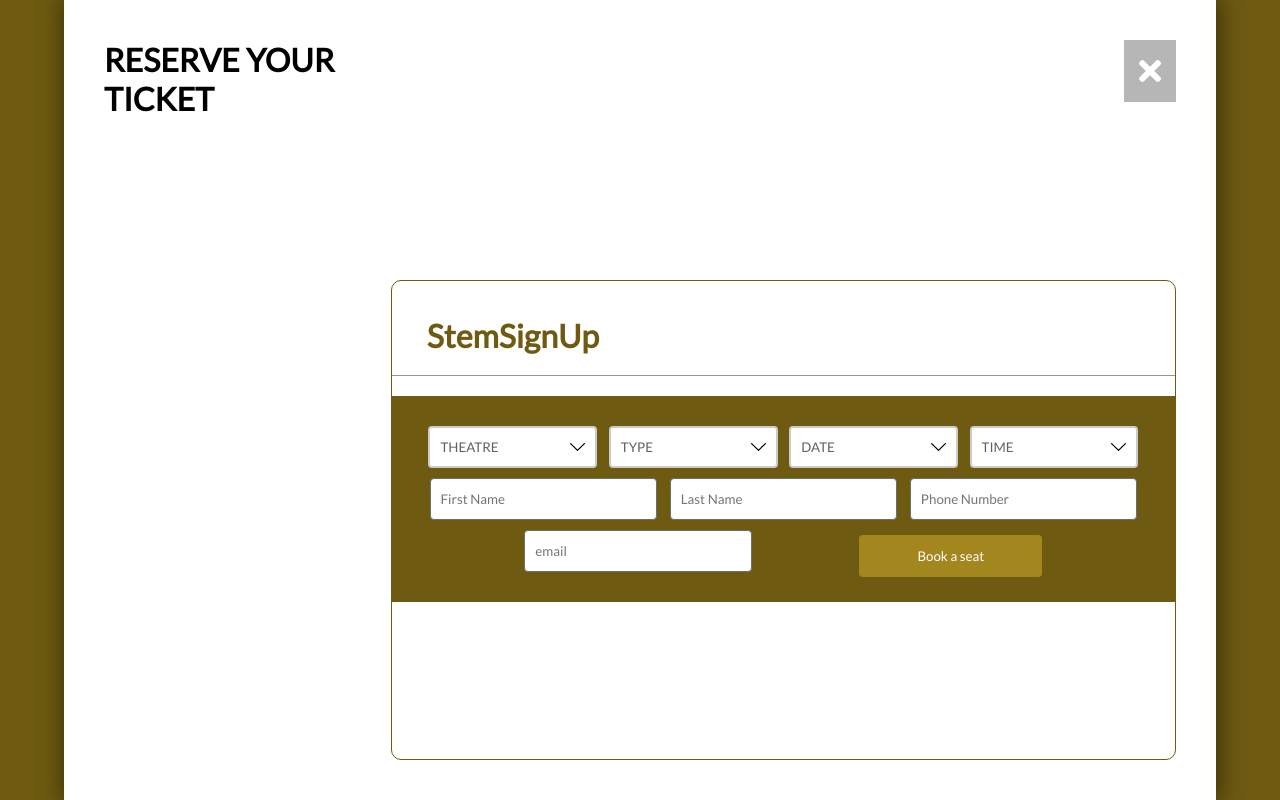
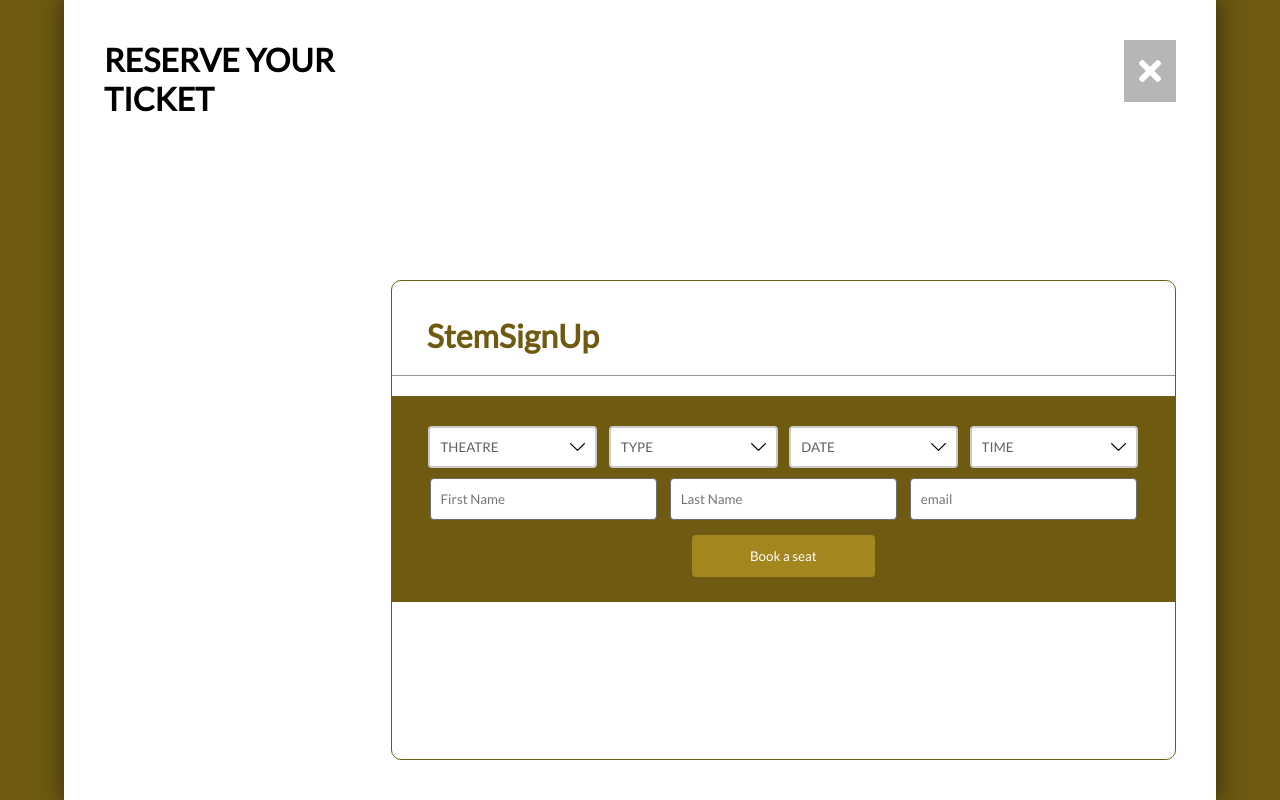
Before and after one commit to AltoSaxJack/SSUW, a PHP site: page /PaytmKit/booking.php?id=1 in a window 1280 px wide. Run offline with PHP 8.4, Linux system fonts and the light colour scheme; data that the repository does not hold is empty; some libraries are stand-ins or nearby versions.

Commit message:
Update booking.php

```diff
--- a/booking.php
+++ b/booking.php
@@ -79,8 +79,10 @@ include "connection.php";
                         <option value="" disabled selected>TYPE</option>
                         <option value="Robotics">Robotics</option>
                         <option value="Other">Other</option>
+                        <!--
                         <option value="imax">IMAX</option>
                         <option value="7d">7D</option>
+                        -->
                     </select>
 
                     <select name="date" required>
@@ -106,9 +108,9 @@ include "connection.php";
 
                     <input placeholder="Last Name" type="text" name="lName">
 
-                    <input placeholder="Phone Number" type="text" name="pNumber" required>
+                  <!--  <input placeholder="Phone Number" type="text" name="pNumber" required>-->
                     <input placeholder="email" type="email" name="email" required>
-                    <input type="hidden" name="movie_id" value="<?php echo $id; ?>">
+                   <!-- <input type="hidden" name="movie_id" value="<?//php echo $id; ?>">-->
 
 
 
```
